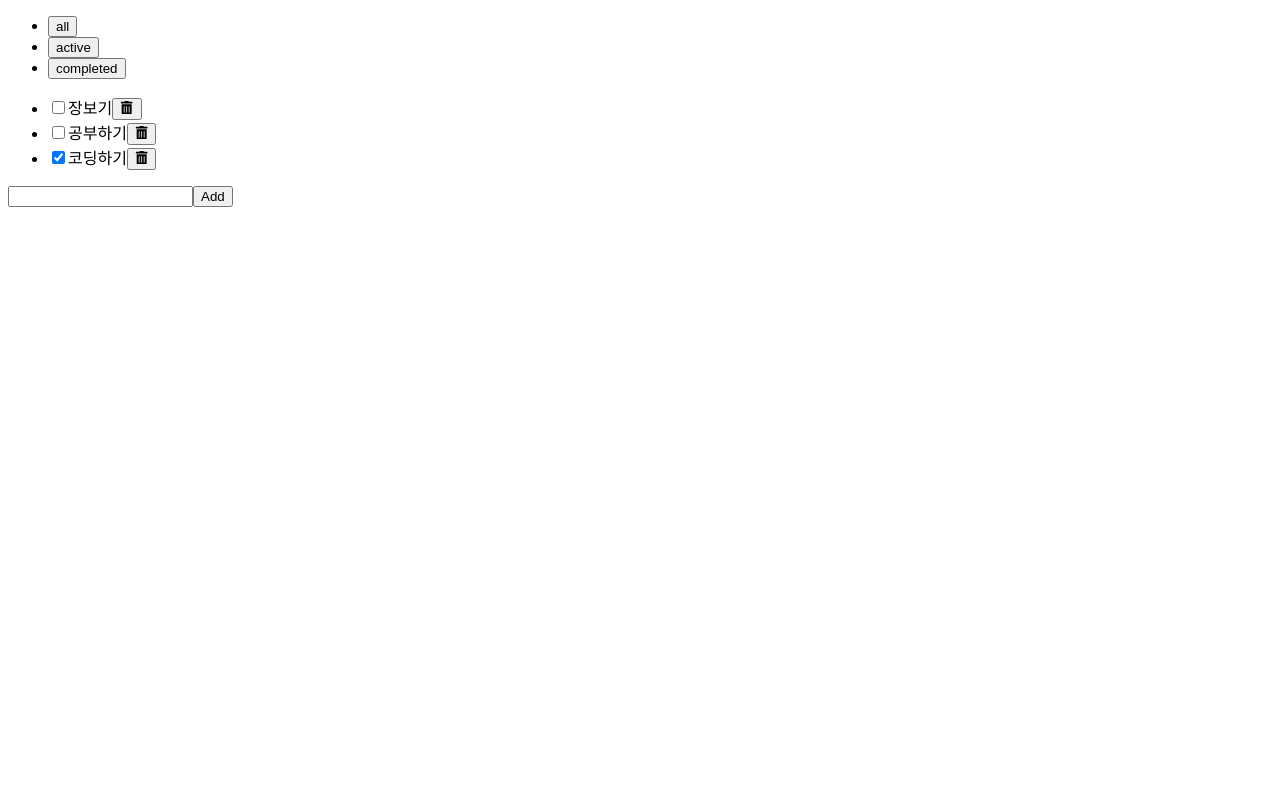
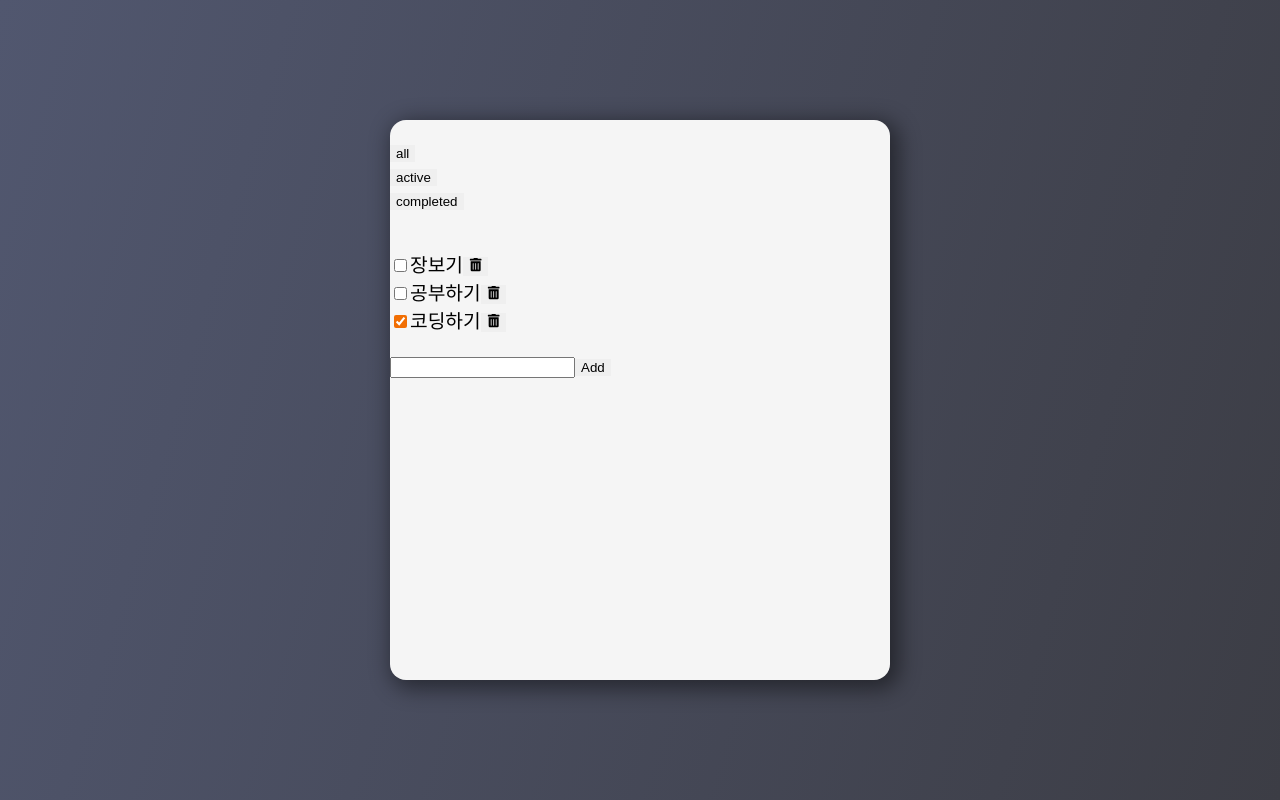
Before and after one commit to jin7969/todo-rist, a React (Create React App) app: page / in a window 1280 px wide. Built offline with nearby package versions, Linux system fonts and the light colour scheme.

Commit message:
feat: 전체 스타일 적용

```diff
--- /dev/null
+++ b/src/index.css
@@ -0,0 +1,79 @@
+:root {
+  --color-bg-dark: #f5f5f5;
+  --color-bg: #fdfffd;
+  --color-grey: #d1d1d1;
+  --color-text: #22243b;
+  --color-accent: #f16e03;
+  --color-white: white;
+  --color-scrollbar: #aaa7a7;
+}
+
+body {
+  margin: 0;
+  font-family: -apple-system, BlinkMacSystemFont, "Segoe UI", "Roboto", "Oxygen",
+    "Ubuntu", "Cantarell", "Fira Sans", "Droid Sans", "Helvetica Neue",
+    sans-serif;
+  -webkit-font-smoothing: antialiased;
+  -moz-osx-font-smoothing: grayscale;
+  width: 100vw;
+  height: 100vh;
+  display: flex;
+  justify-content: center;
+  align-items: center;
+  font-size: 1.2rem;
+  accent-color: var(--color-accent);
+  background: rgb(81, 87, 111);
+  background: linear-gradient(
+    106deg,
+    rgba(81, 87, 111, 1) 0%,
+    rgba(60, 61, 69, 1) 100%
+  );
+}
+
+#root {
+  width: 100%;
+  height: 70%;
+  max-width: 500px;
+  background-color: var(--color-bg-dark);
+  overflow: hidden;
+  border-radius: 1rem;
+  display: flex;
+  flex-direction: column;
+  -webkit-box-shadow: 5px 5px 21px 4px rgba(0, 0, 0, 0.45);
+  box-shadow: 5px 5px 21px 4px rgba(0, 0, 0, 0.45);
+}
+
+code {
+  font-family: source-code-pro, Menlo, Monaco, Consolas, "Courier New",
+    monospace;
+}
+
+* {
+  box-sizing: border-box;
+}
+
+ul {
+  list-style: none;
+  padding-left: 0;
+}
+
+button {
+  outline: none;
+  border: none;
+}
+
+::-webkit-scrollbar {
+  width: 0.5rem;
+}
+
+::-webkit-scrollbar-track {
+  background-color: var(--color-bg-dark);
+}
+
+::-webkit-scrollbar-thumb {
+  background-color: var(--color-scrollbar);
+}
+
+::-webkit-scrollbar-thumb:hover {
+  background-color: var(--color-accent);
+}
--- a/src/index.js
+++ b/src/index.js
@@ -1,6 +1,7 @@
 import React from "react";
 import ReactDOM from "react-dom/client";
 import App from "./App";
+import "./index.css";
 
 const root = ReactDOM.createRoot(document.getElementById("root"));
 root.render(
```
